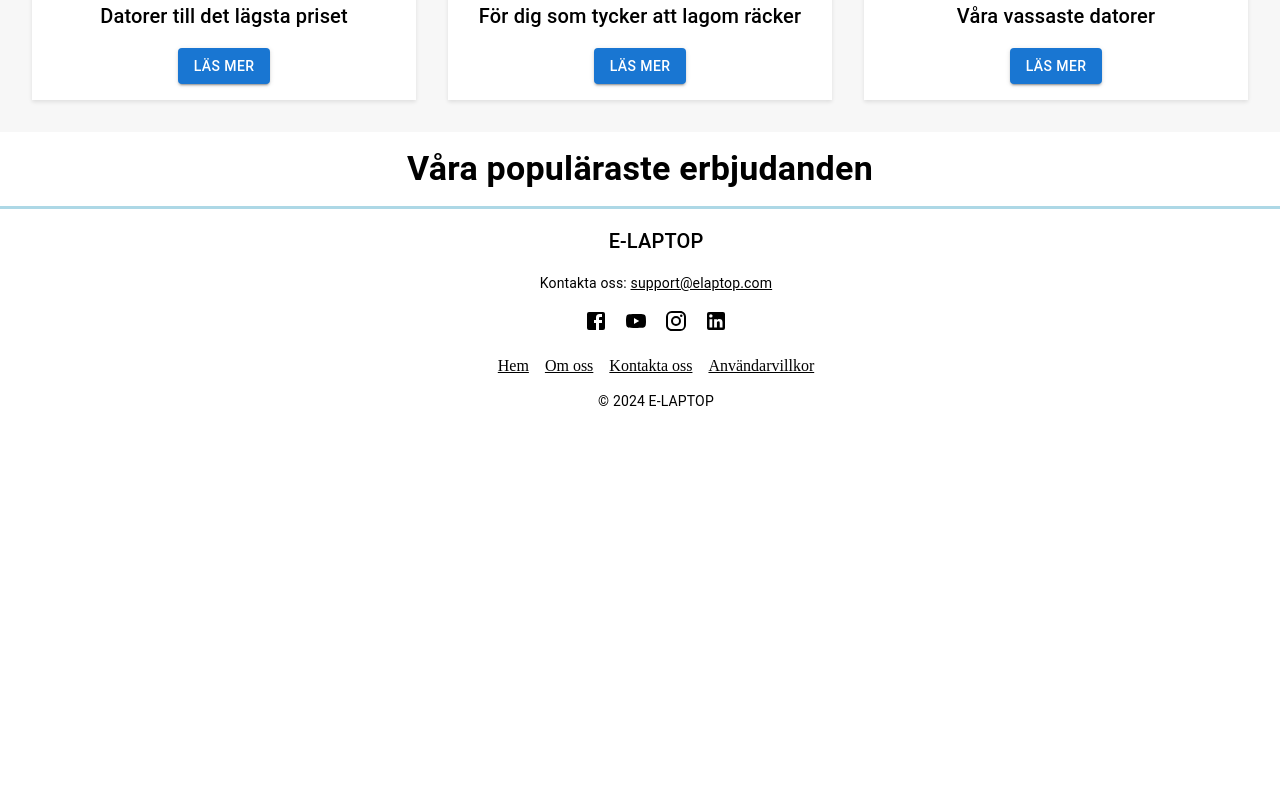
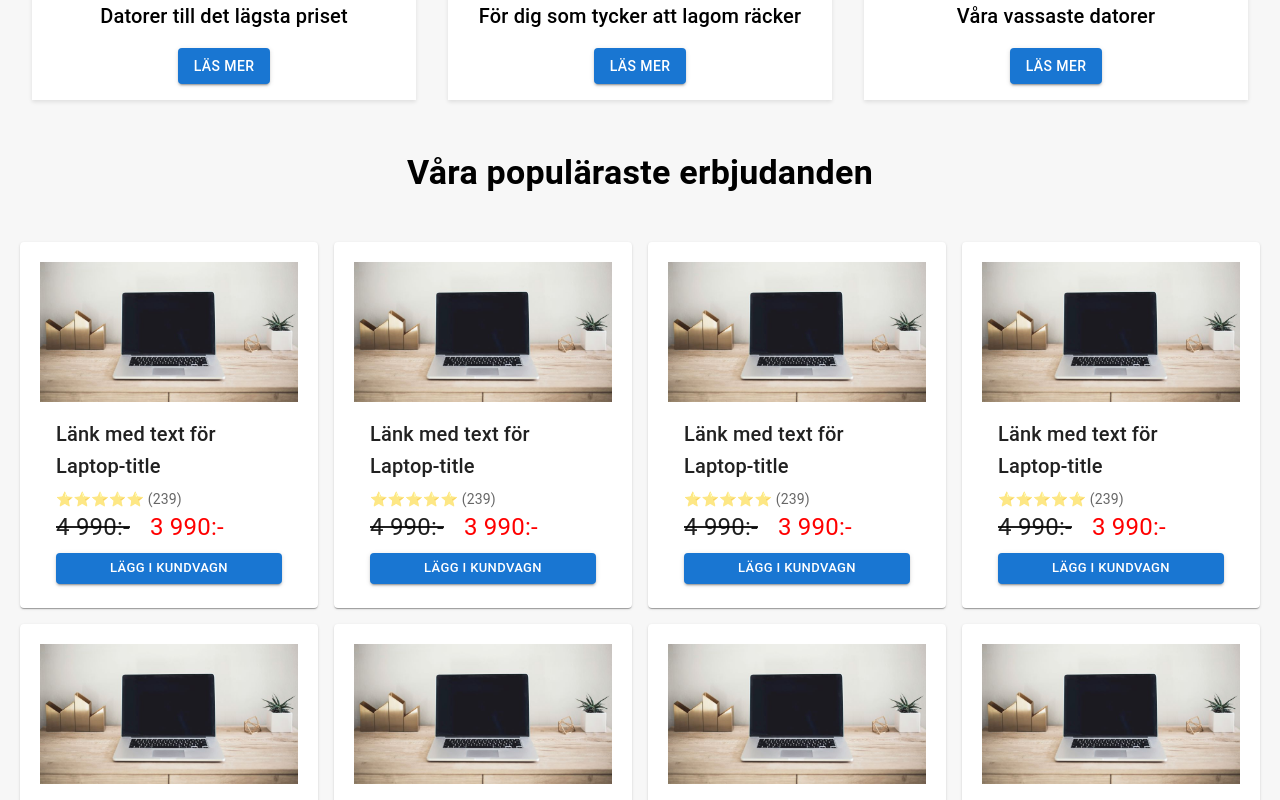
Before and after one commit to Emil-Rundgren/Fullstack-Lab, a React (Vite) app in the folder frontend/: page / in a window 1280 px wide. Shown: the part 1020-1820 px from the top of the page. Before the commit the page ends 1447 px from the top, so only its background shows below. Built offline with nearby package versions, Linux system fonts and the light colour scheme.

Commit message:
Jag adderarde en ny component till min homepage som består av cards med info om produkterna från min databas (För tillfället statisk data som jag själv skrivit in).

```diff
--- /dev/null
+++ b/frontend/src/components/PopularOffers.tsx
@@ -0,0 +1,84 @@
+import React from "react";
+import Card from "@mui/material/Card";
+import CardContent from "@mui/material/CardContent";
+import CardMedia from "@mui/material/CardMedia";
+import Typography from "@mui/material/Typography";
+import Button from "@mui/material/Button";
+import Box from "@mui/material/Box";
+import Grid from "@mui/material/Grid";
+import { styled } from "@mui/material/styles";
+
+// Define custom styles using the styled API
+const Root = styled(Box)({
+  padding: "20px",
+  backgroundColor: "#f7f7f7",
+});
+
+const StyledCard = styled(Card)({
+  // textAlign: "center",
+  padding: "20px 20px 0 20px",
+});
+
+const Media = styled(CardMedia)({
+  height: 140,
+});
+
+const Price = styled(Typography)({
+  textDecoration: "line-through",
+  fontSize: "24px",
+});
+
+const DiscountedPrice = styled(Typography)({
+  color: "red",
+  fontSize: "24px",
+});
+
+// Define the ProductCard component
+const ProductCard: React.FC = () => {
+  return (
+    <StyledCard>
+      <Media image="/images/productSectionImg1.jpg" title="Product Image" />
+      <CardContent>
+        <Typography gutterBottom variant="h6" component="div">
+          Länk med text för Laptop-title
+        </Typography>
+        <Typography variant="body2" color="textSecondary" component="p">
+          ⭐⭐⭐⭐⭐ (239)
+        </Typography>
+        <Box display="flex" gap={"20px"}>
+          <Price>4 990:-</Price>
+          <DiscountedPrice>3 990:-</DiscountedPrice>
+        </Box>
+        <Button variant="contained" size="small" sx={{ mt: 1, width: "100%" }}>
+          Lägg i kundvagn
+        </Button>
+      </CardContent>
+    </StyledCard>
+  );
+};
+
+// Define the PopularOffers component
+// The PopularOffers component is made up of a responsive grid-layout based on the PopularCard component above
+const PopularOffers: React.FC = () => {
+  return (
+    <Root>
+      <Typography
+        variant="h4"
+        gutterBottom
+        sx={{ textAlign: "center", fontWeight: 600, mb: 6 }}
+      >
+        Våra populäraste erbjudanden
+      </Typography>
+      <Grid container spacing={2}>
+        {/* Generate an array of 8 product cards */}
+        {Array.from(Array(8).keys()).map((_, index) => (
+          <Grid item xs={12} sm={6} md={3} key={index}>
+            <ProductCard />
+          </Grid>
+        ))}
+      </Grid>
+    </Root>
+  );
+};
+
+export default PopularOffers;
--- a/frontend/src/components/Slider.tsx
+++ /dev/null
@@ -1,16 +0,0 @@
-import React from "react";
-import Typography from "@mui/material/Typography";
-
-const Slider: React.FC = () => {
-  return (
-    <Typography
-      variant="h4"
-      component="div"
-      sx={{ mb: 2, mt: 2, textAlign: "center", fontWeight: 600 }}
-    >
-      Våra populäraste erbjudanden
-    </Typography>
-  );
-};
-
-export default Slider;
--- a/frontend/src/pages/Home.tsx
+++ b/frontend/src/pages/Home.tsx
@@ -2,14 +2,14 @@
 import React from "react";
 import Banner from "../components/Banner";
 import ProductSection from "../components/ProductSection";
-import Slider from "../components/Slider";
+import PopularOffers from "../components/PopularOffers";
 
 const Home: React.FC = () => {
   return (
     <div>
       <Banner />
       <ProductSection />
-      <Slider />
+      <PopularOffers />
     </div>
   );
 };
```
